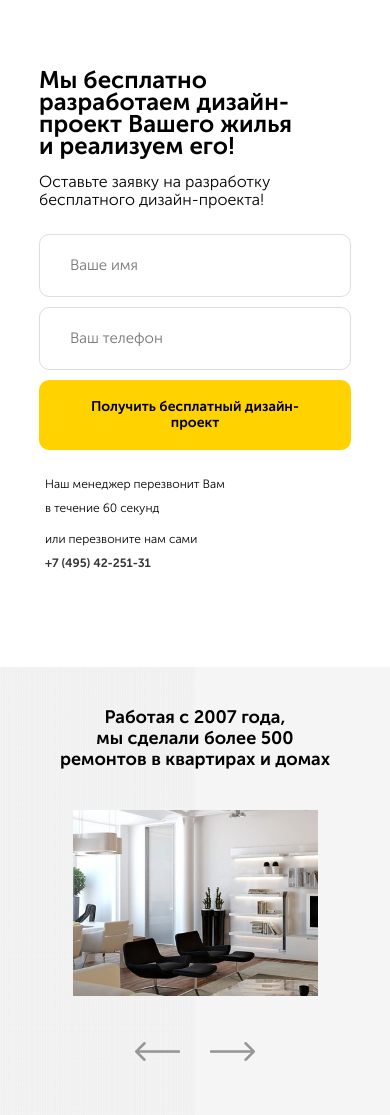
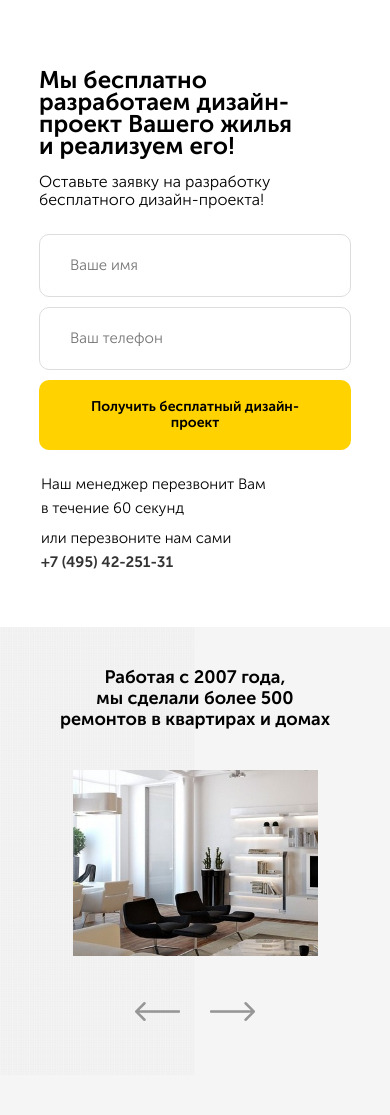
Before and after one commit to anapa96/repair, a PHP site: page / in a window 390 px wide. Shown: the part 822-1937 px from the top of the page. After the commit the page ends 1843 px from the top, so only its background shows below. Run offline with PHP 8.4, Linux system fonts and the light colour scheme.

Commit message:
Исправлена ошибка в адаптиве блока offer-feedback

```diff
--- a/src/css/style.css
+++ b/src/css/style.css
@@ -429,7 +429,7 @@
   margin-bottom: 25px;
 }
 
-.offer__feedback {
+.offer-feedback {
   display: -webkit-box;
   display: -ms-flexbox;
   display: flex;
@@ -441,12 +441,12 @@
   padding-right: 10px;
 }
 
-.offer__feedback-item {
+.offer-feedback__text {
   display: block;
   max-width: 230px;
 }
 
-.offer__feedback-number {
+.offer-feedback__number {
   display: block;
   text-decoration: none;
   color: #333333;
@@ -465,19 +465,16 @@
   .offer__button {
     font-size: 13px;
   }
-  .offer__feedback {
-    direction: column;
-    font-size: 12px;
-  }
-  .offer__feedback-item {
-    display: block;
-    max-width: 100%;
+  .offer-feedback {
+    padding: 0;
+    font-size: 15px;
   }
 }
 
 @media (max-width: 768px) {
   .offer {
     background: #fff;
+    padding-bottom: 53px;
   }
   .offer-block {
     width: 100%;
@@ -498,15 +495,15 @@
     padding: 0 40px 0 40px;
     margin-bottom: 22px;
   }
-  .offer__feedback {
+  .offer-feedback {
     -webkit-box-orient: vertical;
     -webkit-box-direction: normal;
         -ms-flex-direction: column;
             flex-direction: column;
-    padding-left: 6px;
+    padding-left: 2px;
   }
-  .offer__feedback-item:first-child {
-    margin-bottom: 7px;
+  .offer-feedback__text:first-child {
+    margin-bottom: 6px;
   }
 }
 
@@ -522,6 +519,8 @@
   margin-bottom: 95px;
   font-size: 30px;
   line-height: 45px;
+  font-family: 'Museo Sans Bold', sans-serif;
+  font-weight: 700;
 }
 
 .portfolio__arrows {
@@ -642,7 +641,6 @@
   display: block;
   margin-top: 10px;
   font-size: 24px;
-  font-weight: 400;
   line-height: 24px;
   font-family: 'Museo Sans Bold', sans-serif;
   font-weight: 700;
@@ -670,7 +668,7 @@
   }
   .modal-dialog__feedback-text {
     width: 100%;
-    line-height: 15px;
+    font-size: 15px;
   }
 }
 
--- a/src/index.html
+++ b/src/index.html
@@ -94,10 +94,10 @@
             <button class="button offer__button">Получить бесплатный дизайн-проект</button>
           </form>
           <!-- /.form offer__form -->
-          <div class="offer__feedback">
-            <span class="offer__feedback-item">Наш менеджер перезвонит Вам<br> в течение 60 секунд</span>
-            <span class="offer__feedback-item">или перезвоните нам сами <br>
-              <a href="tel: +7 (495) 42-251-31" class="offer__feedback-number">+7 (495) 42-251-31</a>
+          <div class="offer-feedback">
+            <span class="offer-feedback__text">Наш менеджер перезвонит Вам<br> в течение 60 секунд</span>
+            <span class="offer-feedback__text">или перезвоните нам сами <br>
+              <a class="offer-feedback__number" href="tel: +7 (495) 42-251-31" >+7 (495) 42-251-31</a>
             </span>
           </div>
           <!-- /.offer__feedback -->
@@ -135,17 +135,17 @@
       <h2 class="section-title portfolio__title">Работая с 2007 года,<br> мы сделали более 500 ремонтов в квартирах и домах</h2>
 
       <div class="slider">
-        <div class="slider__item"><img class="slider__image" src="img/portfolio/slider-1.jpg" alt=""></div>
+        <div class="slider__item"><img class="slider__image" src="img/portfolio/slider-1.jpg" alt="Пример выполненной работы 1"></div>
         <!-- /.slider__item -->
-        <div class="slider__item"><img class="slider__image" src="img/portfolio/slider-2.jpg" alt=""></div>
+        <div class="slider__item"><img class="slider__image" src="img/portfolio/slider-2.jpg" alt="Пример выполненной работы 2"></div>
         <!-- /.slider__item -->
-        <div class="slider__item"><img class="slider__image" src="img/portfolio/slider-3.jpg" alt=""></div>
+        <div class="slider__item"><img class="slider__image" src="img/portfolio/slider-3.jpg" alt="Пример выполненной работы 3"></div>
         <!-- /.slider__item -->
-        <div class="slider__item"><img class="slider__image" src="img/portfolio/slider-1.jpg" alt=""></div>
+        <div class="slider__item"><img class="slider__image" src="img/portfolio/slider-1.jpg" alt="Пример выполненной работы 1"></div>
         <!-- /.slider__item -->
-        <div class="slider__item"><img class="slider__image" src="img/portfolio/slider-2.jpg" alt=""></div>
+        <div class="slider__item"><img class="slider__image" src="img/portfolio/slider-2.jpg" alt="Пример выполненной работы 2"></div>
         <!-- /.slider__item -->
-        <div class="slider__item"><img class="slider__image" src="img/portfolio/slider-3.jpg" alt=""></div>
+        <div class="slider__item"><img class="slider__image" src="img/portfolio/slider-3.jpg" alt="Пример выполненной работы 3"></div>
         <!-- /.slider__item -->
       </div>
       <!-- /.slider -->
--- a/src/sass/blocks/_modal.sass
+++ b/src/sass/blocks/_modal.sass
@@ -59,7 +59,6 @@
         display: block
         margin-top: 10px
         font-size: 24px
-        font-weight: 400
         line-height: 24px
         +bold
         text-decoration: none
@@ -83,7 +82,7 @@
       &__feedback
         &-text
           width: 100%
-          line-height: 15px
+          font-size: 15px
 @media ( max-width: 768px )
   .modal
     &-dialog
--- a/src/sass/blocks/_offer.sass
+++ b/src/sass/blocks/_offer.sass
@@ -34,16 +34,16 @@
     width: 100%
     min-height: 70px
     margin-bottom: 25px
-  &__feedback
+  &-feedback
     display: flex
     justify-content: space-between
     font-size: 15px
     line-height: 24px
     padding-right: 10px
-    &-item
+    &__text
       display: block
       max-width: 230px
-    &-number
+    &__number
       display: block;
       text-decoration: none
       color: $text-color
@@ -56,15 +56,13 @@
       margin-bottom: 10px
     &__button
       font-size: 13px
-    &__feedback
-      direction: column
-      font-size: 12px
-      &-item
-        display: block
-        max-width: 100%
+    &-feedback
+      padding: 0
+      font-size: 15px
 @media (max-width: 768px)
   .offer
     background: #fff
+    padding-bottom: 53px
     &-block
       width: 100%
       padding-right: 0
@@ -80,9 +78,9 @@
       font-size: 14px
       padding: 0 40px 0 40px
       margin-bottom: 22px
-    &__feedback
+    &-feedback
       flex-direction: column
-      padding-left: 6px
-      &-item
+      padding-left: 2px
+      &__text
         &:first-child
-          margin-bottom: 7px
+          margin-bottom: 6px
--- a/src/sass/blocks/_portfolio.sass
+++ b/src/sass/blocks/_portfolio.sass
@@ -7,6 +7,7 @@
     margin-bottom: 95px
     font-size: 30px
     line-height: 45px
+    +bold
   &__arrows
     max-width: 120px
     margin: auto
```
Also changed, not shown: 1 other file.
